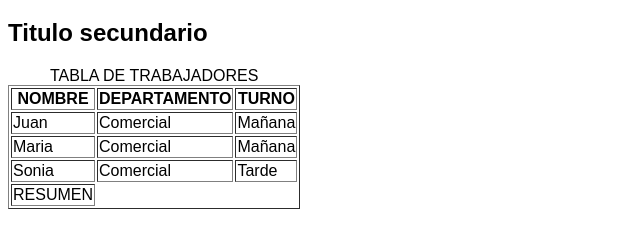
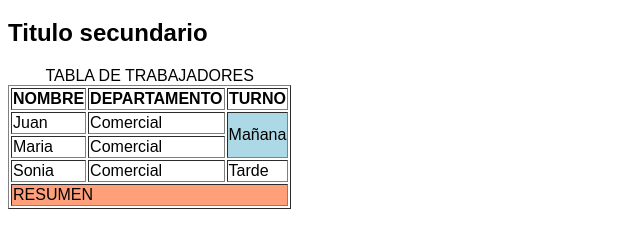
Before and after one commit to mariaemm/practica-github, a plain HTML site: page index.html in a window 1280 px wide. Shown: the part 61-306 px from the top of the page, without its empty margins (0-640 px from the left). Drawn offline with Linux system fonts and the light colour scheme.

Commit message:
cambios en tabla rowspan y colspan

```diff
--- a/index.html
+++ b/index.html
@@ -13,6 +13,8 @@
     <table border="1">
         <caption> TABLA DE TRABAJADORES</caption>
 
+
+
         <thead>
             <tr>
                 <th>NOMBRE</th>
@@ -25,12 +27,12 @@
             <tr>
                 <td>Juan</td>
                 <td>Comercial</td>
-                <td>Mañana</td>
+                <td rowspan="2" style="background-color: lightblue;">Mañana</td>
             </tr>
             <tr>
                 <td>Maria</td>
                 <td>Comercial</td>
-                <td>Mañana</td>
+
             </tr>
             <tr>
                 <td>Sonia</td>
@@ -42,8 +44,9 @@
         </tbody>
 
         <tfoot>
+            <!-- ORDEN DE TR -->
             <tr>
-                <td>RESUMEN</td>
+                <td colspan="3" style="background-color: lightsalmon;">RESUMEN</td>
             </tr>
 
         </tfoot>
```
